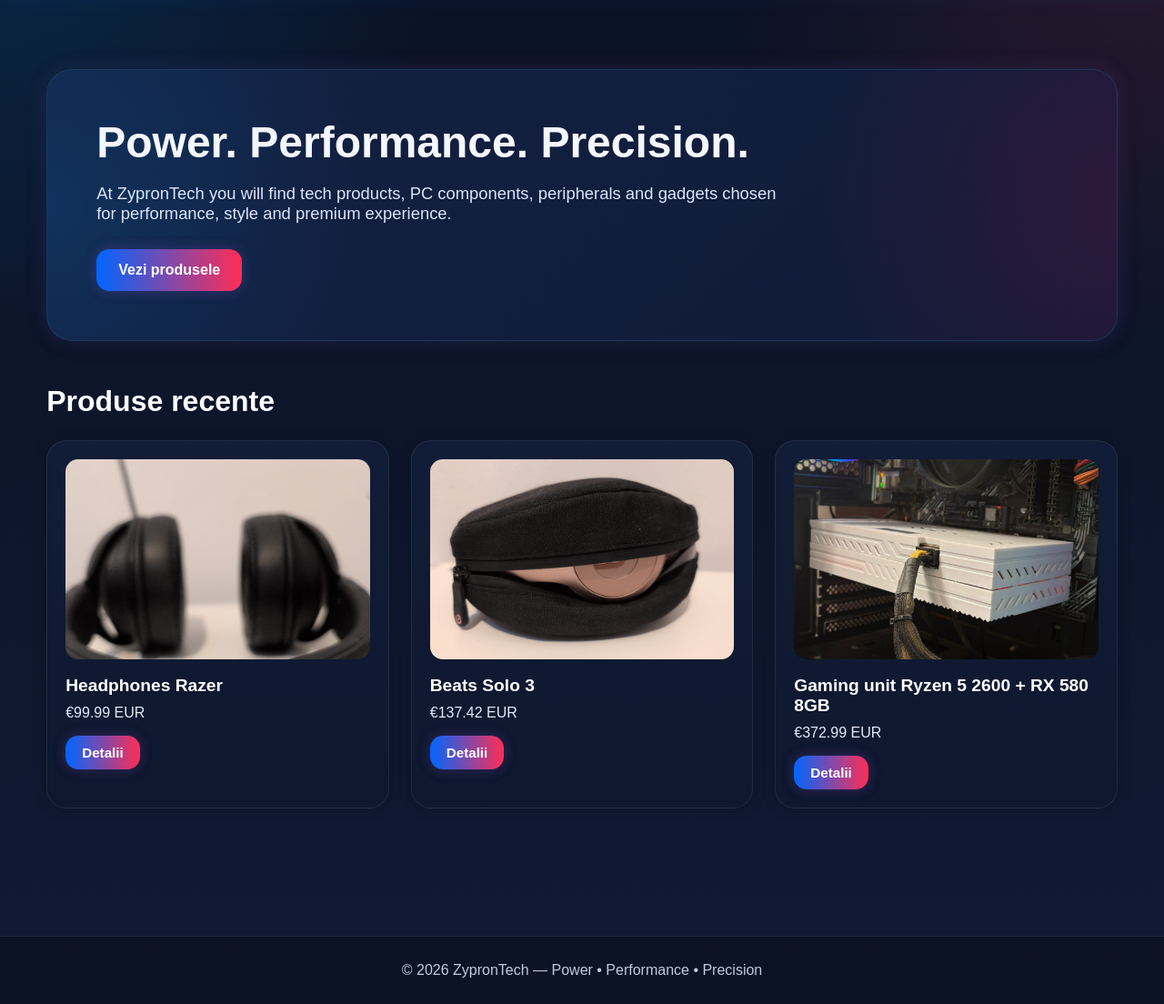
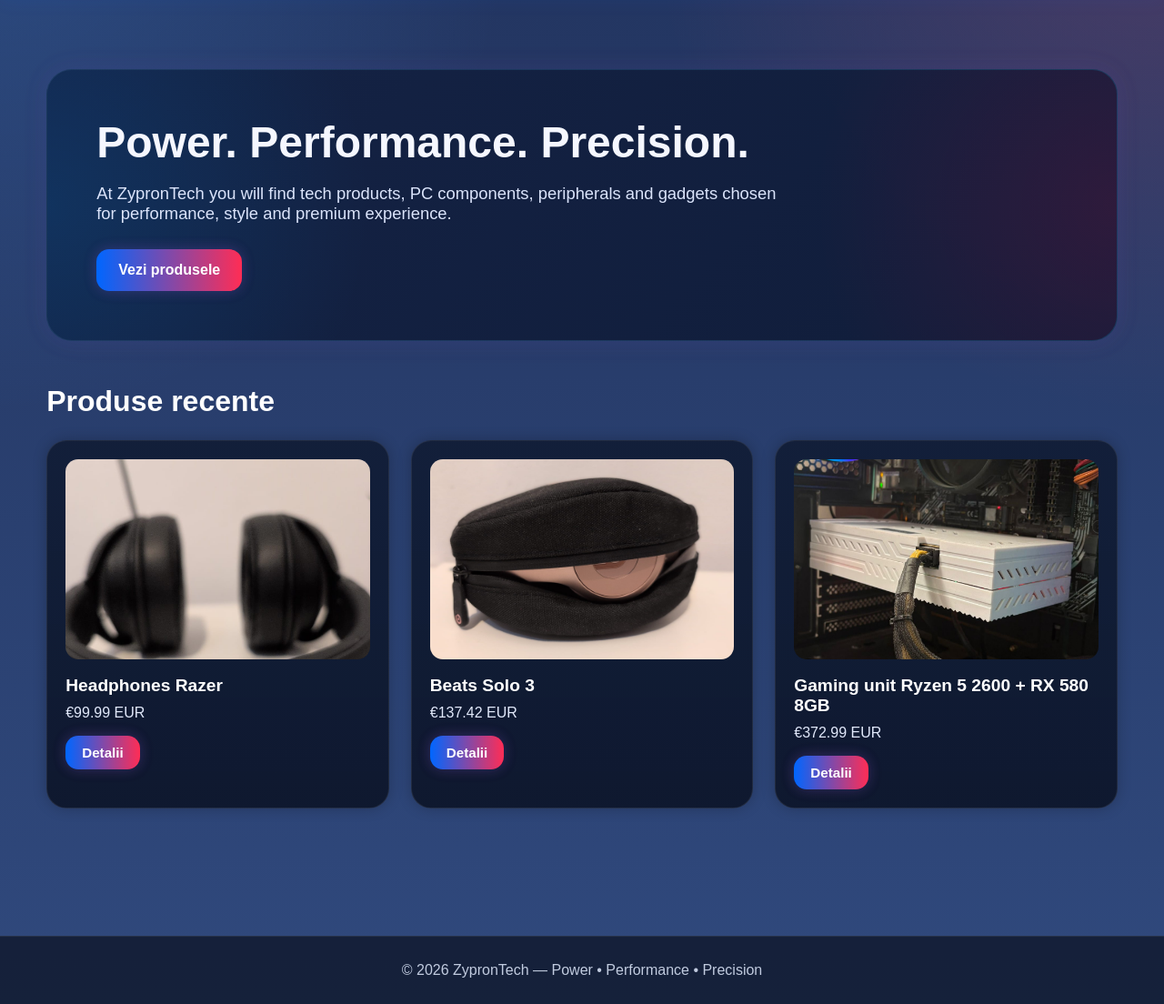
Before and after one commit to marjaaa2/zyprontech, a Django app: page / in a window 1280 px wide. Shown: the part 111-1215 px from the top of the page at 91% size. Run offline with Django 5.2, Linux system fonts and the light colour scheme.

Commit message:
Update site layout and PayPal links

```diff
--- a/static/css/style.css
+++ b/static/css/style.css
@@ -6,9 +6,9 @@
 
 body {
     background:
-        radial-gradient(circle at top left, rgba(0, 153, 255, 0.16), transparent 28%),
-        radial-gradient(circle at top right, rgba(255, 60, 90, 0.14), transparent 28%),
-        linear-gradient(180deg, #0a1224 0%, #101a33 100%);
+        radial-gradient(circle at top left, rgba(80, 160, 255, 0.2), transparent 32%),
+        radial-gradient(circle at top right, rgba(255, 90, 120, 0.18), transparent 32%),
+        linear-gradient(180deg, #22345f 0%, #30497d 100%);
     color: #f5f7ff;
     font-family: Arial, sans-serif;
     min-height: 100vh;
```
